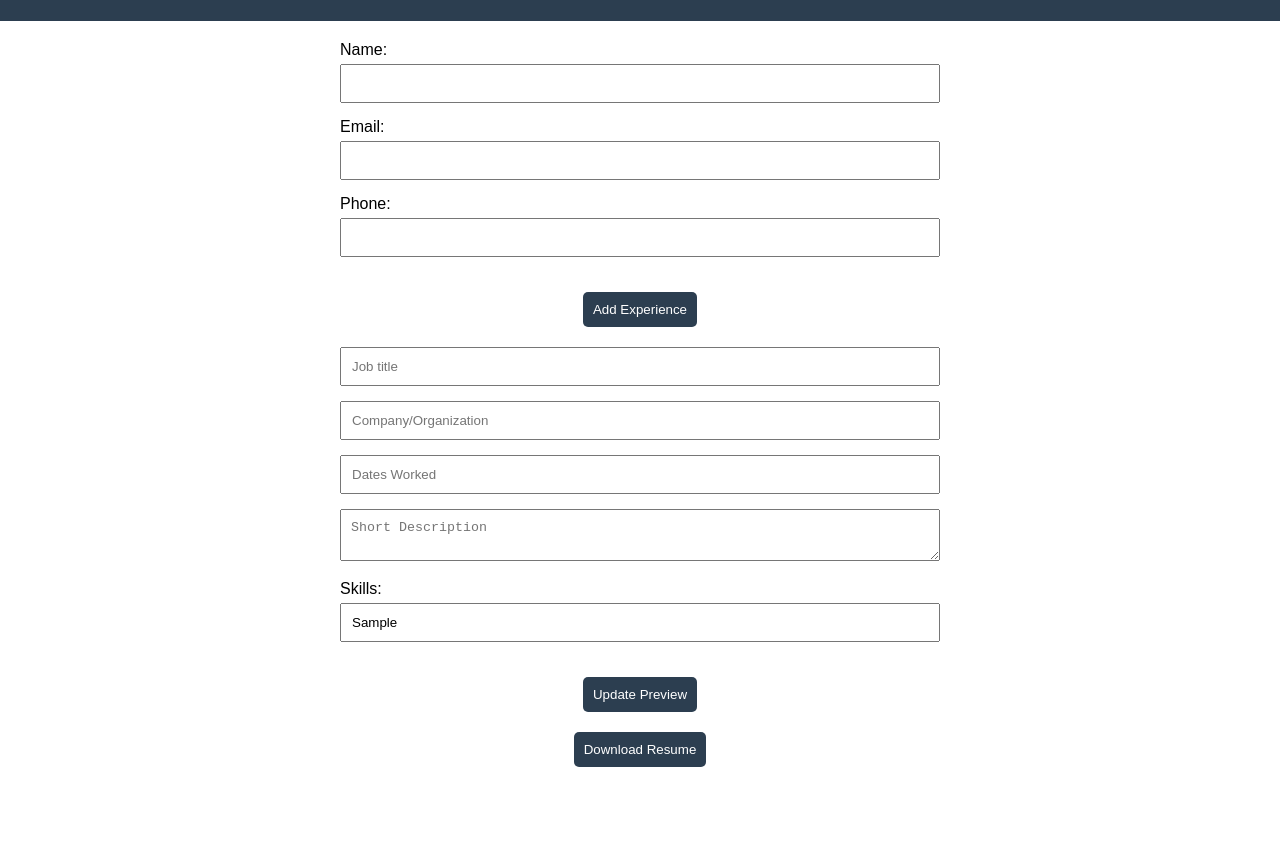
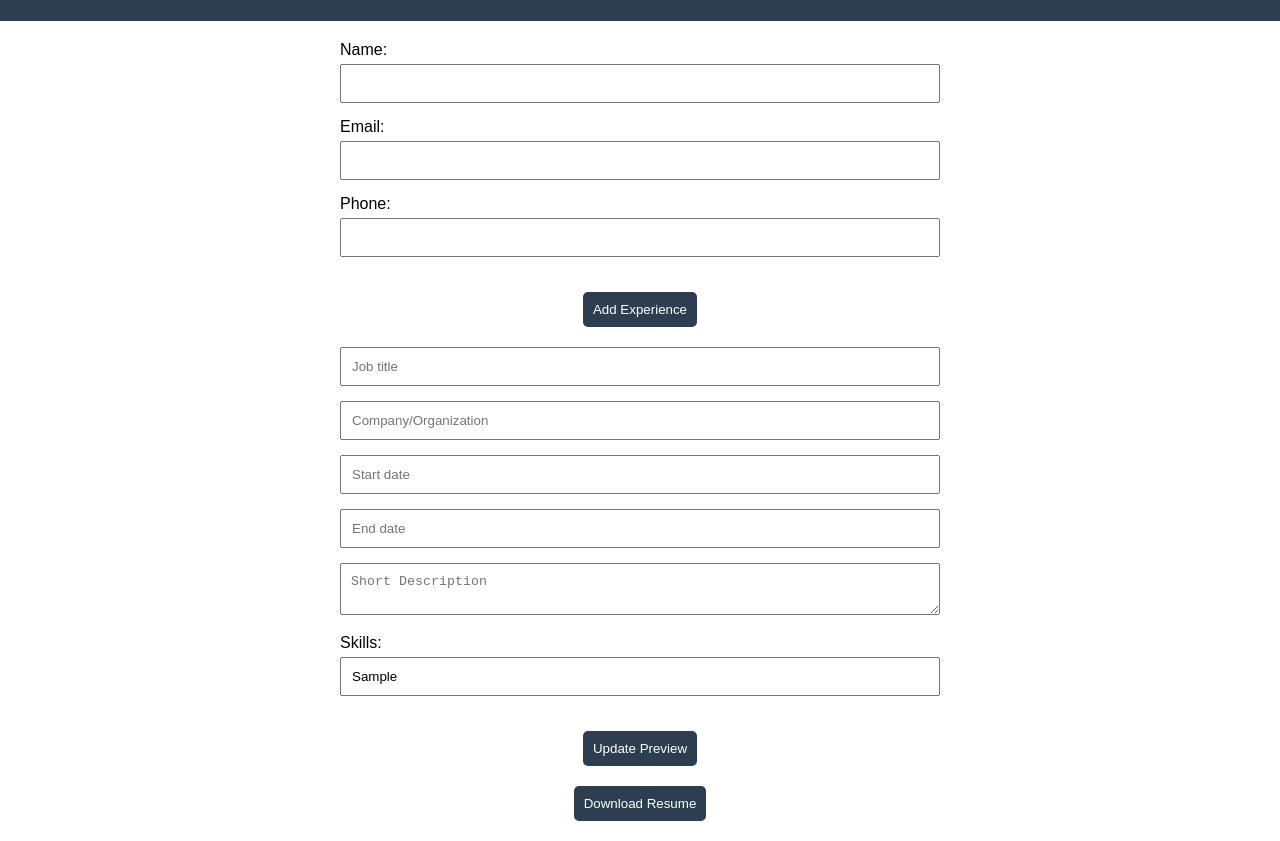
Before and after one commit to jessicamaev/resume-builder, a plain HTML site: page index.html in a window 1280 px wide. Both pictures are taken after typing "Sample" into the empty fields and a click on the button "Add Experience". Shown: the part 99-940 px from the top of the page. Before the commit the page ends 886 px from the top, so only its background shows below. Drawn offline with nearby package versions, Linux system fonts and the light colour scheme.

Commit message:
flatpickr date range

```diff
--- a/index.html
+++ b/index.html
@@ -5,6 +5,7 @@
     <meta charset="UTF-8">
     <meta name="viewport" content="width=device-width, initial-scale=1.0">
     <link rel="stylesheet" href="style.css">
+    <link rel="stylesheet" href="https://cdn.jsdelivr.net/npm/flatpickr/dist/flatpickr.min.css">
     <title>Resume Builder</title>
 </head>
 
@@ -54,6 +55,7 @@
 
     <button id="download-btn">Download Resume</button>
 
+    <script src="https://cdn.jsdelivr.net/npm/flatpickr"></script>
     <script src="script.js"></script>
 </body>
 
--- a/script.js
+++ b/script.js
@@ -23,13 +23,14 @@ document.addEventListener('DOMContentLoaded', function () {
         document.querySelectorAll('.dynamic-experience-form').forEach(form => {
             const title = form.querySelector('[name="title"]').value;
             const organization = form.querySelector('[name="organization"]').value;
-            const dates = form.querySelector('[name="dates"]').value;
+            const startDate = form.querySelector('[name="startDate"]').value;
+            const endDate = form.querySelector('[name="endDate"]').value;
             const description = form.querySelector('[name="description"]').value;
 
             experienceHTML += `
                 <b> ${title}, </b>
                 <i> ${organization} </i>
-                <p>${dates}<br>
+                <p>${startDate} to ${endDate}<br>
                 ${description}
             </p>
         `;
@@ -71,11 +72,35 @@ document.addEventListener('DOMContentLoaded', function () {
         organizationInput.name = 'organization';
         newExperienceForm.appendChild(organizationInput);
 
-        const datesInput = document.createElement('input');
-        datesInput.type = 'text';
-        datesInput.placeholder = 'Dates Worked';
-        datesInput.name = 'dates';
-        newExperienceForm.appendChild(datesInput);
+        const dateRangeContainer = document.createElement('div');
+
+        const startDateInput = document.createElement('input');
+        startDateInput.type = 'text';
+        startDateInput.placeholder = 'Start date';
+        startDateInput.name = 'startDate';
+        dateRangeContainer.appendChild(startDateInput);
+
+        const endDateInput = document.createElement('input');
+        endDateInput.type = 'text';
+        endDateInput.placeholder = 'End date';
+        endDateInput.name = 'endDate';
+        dateRangeContainer.appendChild(endDateInput);
+
+        newExperienceForm.appendChild(dateRangeContainer);
+
+        // Initialize Flatpickr inside the dynamic form
+        flatpickr(startDateInput, {
+            mode: 'single',
+            dateFormat: 'Y-m-d',
+            enableTime: false,
+        });
+
+        flatpickr(endDateInput, {
+            mode: 'single',
+            dateFormat: 'Y-m-d',
+            enableTime: false,
+        });
+
 
         const descriptionTextarea = document.createElement('textarea');
         descriptionTextarea.placeholder = 'Short Description';
```
